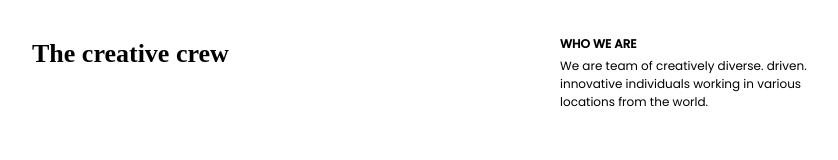
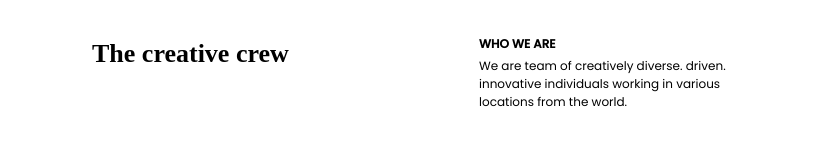
Before and after one commit to sufyan5050/Team-page-challenge, a plain HTML site: page index.html in a window 1280 px wide. Shown: the whole page, without its empty margins (221-1059 px from the left). Drawn offline with nearby package versions, Linux system fonts and the light colour scheme.

Commit message:
update index.html

```diff
--- a/index.html
+++ b/index.html
@@ -28,11 +28,11 @@
 
   </head>
   <body>
-    <div class="lg:flex lg:flex-row lg:mt-[30px] flex flex-col ml-[10px] mt-[30px]">
-      <div class="lg:w-[378px] lg:ml-[243px]">
+    <div class=" md:flex md:flex-row md:w-[550px] md:ml-[70px] lg:w-[880px] lg:flex lg:flex-row lg:mt-[30px] flex flex-col ml-[10px] mt-[30px]">
+      <div class="lg:w-[378px] lg:ml-[243px] ">
        <p class="text-[26px] text-[#000000] font-bold font-['PT_Serif'] leading-[48px]  ">The creative crew </p>
       </div>
-      <div class="lg:ml-[150px] ">
+      <div class="lg:ml-[150px] md:ml-[80px] ">
        <p class="uppercase w-[117px] leading-[27px] font-['Poppins'] text-[12px] font-[600] text-[#000000]"> Who we are</p>
        <p class="w-[250px] text-[12px] font-['Poppins'] text-[#000000]  ">We are team of creatively diverse.  driven.  innovative individuals working in various locations from the world.</p>
       </div>
```
